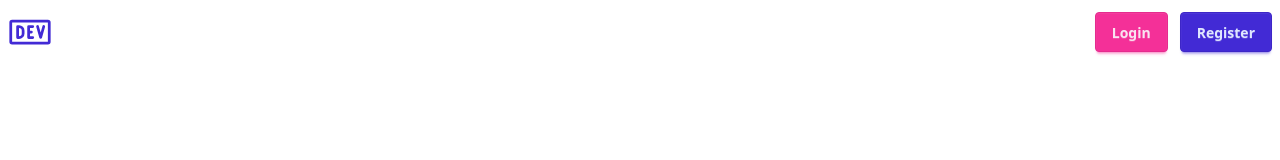
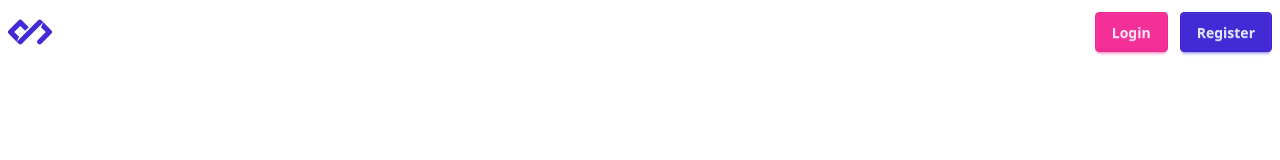
Before and after one commit to TheAnasObaid/SkillSync, a Next.js app in the folder frontend/: page / in a window 1280 px wide. Shown: the top 160 px of the page. Built offline with nearby package versions, Linux system fonts and the light colour scheme.

Commit message:
Change navbar logo

```diff
--- a/frontend/src/components/Navbar.tsx
+++ b/frontend/src/components/Navbar.tsx
@@ -1,12 +1,12 @@
 import Link from "next/link";
-import { PiDevToLogo } from "react-icons/pi";
+import { SiDailydotdev } from "react-icons/si";
 
 const Navbar = () => {
   return (
     <nav className="navbar bg-base-100">
       <div className="navbar-start">
         <Link href="/" className="font-semibold text-xl flex flex-row">
-          <PiDevToLogo size={44} className="text-primary" />
+          <SiDailydotdev size={44} className="text-primary" />
         </Link>
       </div>
       <ul className="navbar-end space-x-3">
```
